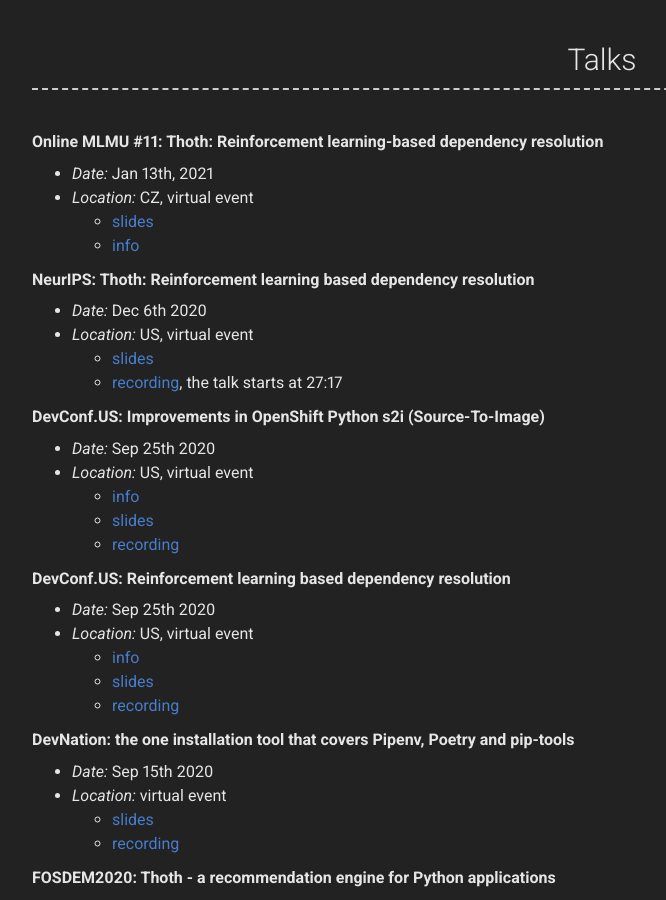
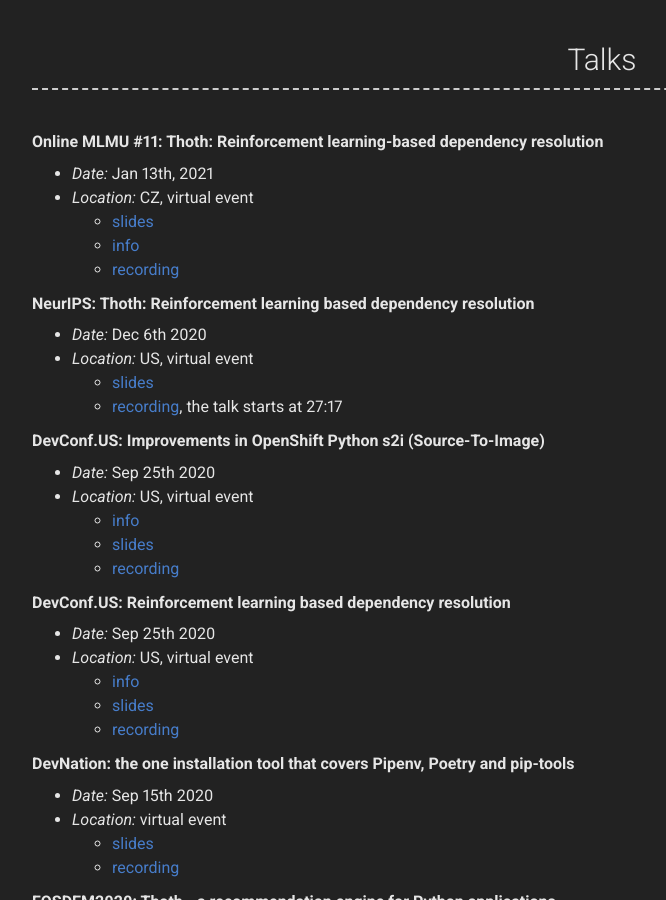
Before and after one commit to fridex/fridex.github.io, a Jekyll site: the page built from index.md, in a window 1280 px wide and 900 px high, scrolled down 510 px. Shown: the whole window, without its empty margins (38-704 px from the left). Built offline with Jekyll 4.4.1, drawn with Linux system fonts in a browser that asks for light colours; nearby versions of some CDN libraries.

Commit message:
Add a link to MLMU recording

```diff
--- a/_config.yml
+++ b/_config.yml
@@ -84,6 +84,7 @@
       * *Location:* CZ, virtual event
         * [slides](https://github.com/thoth-station/talks/blob/master/2021-01-13-mlmu/mlmu-thoth.pdf)
         * [info](https://www.meetup.com/Prague-Machine-Learning/events/275499615/)
+        * [recording](https://www.youtube.com/watch?v=N77g2Mu7Ey8)
 
       **NeurIPS: Thoth: Reinforcement learning based dependency resolution**
 
```
